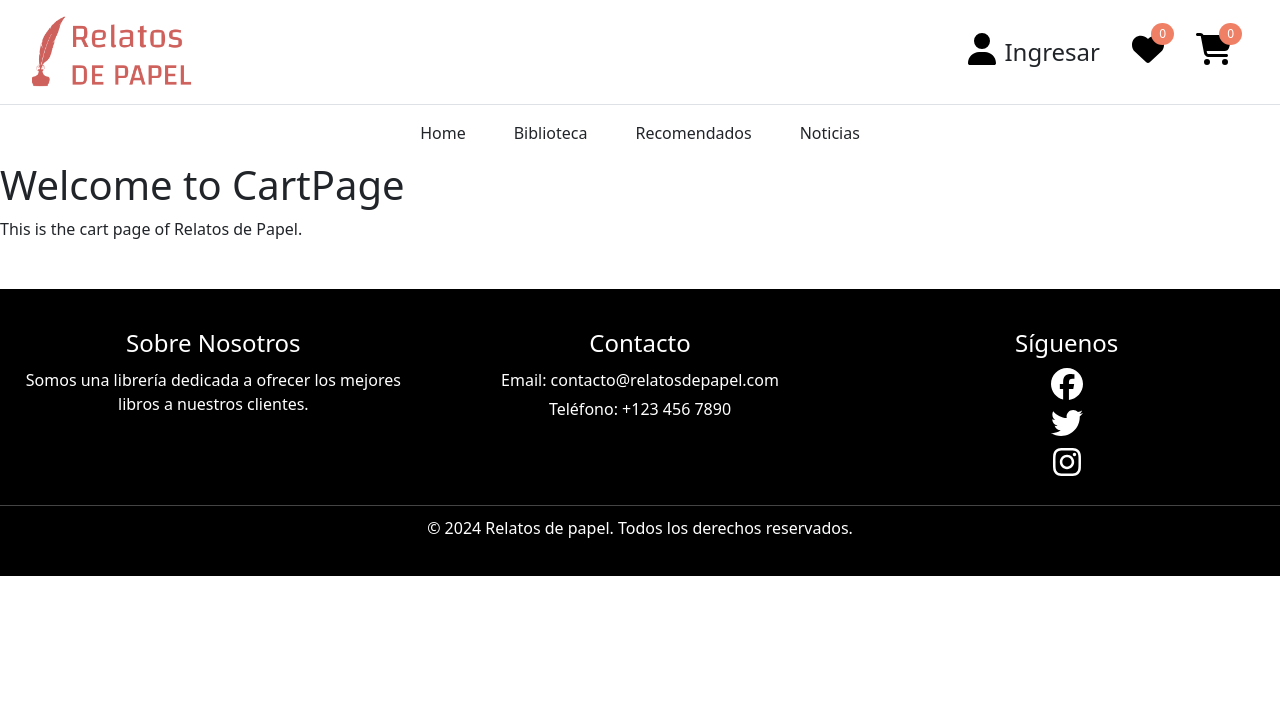
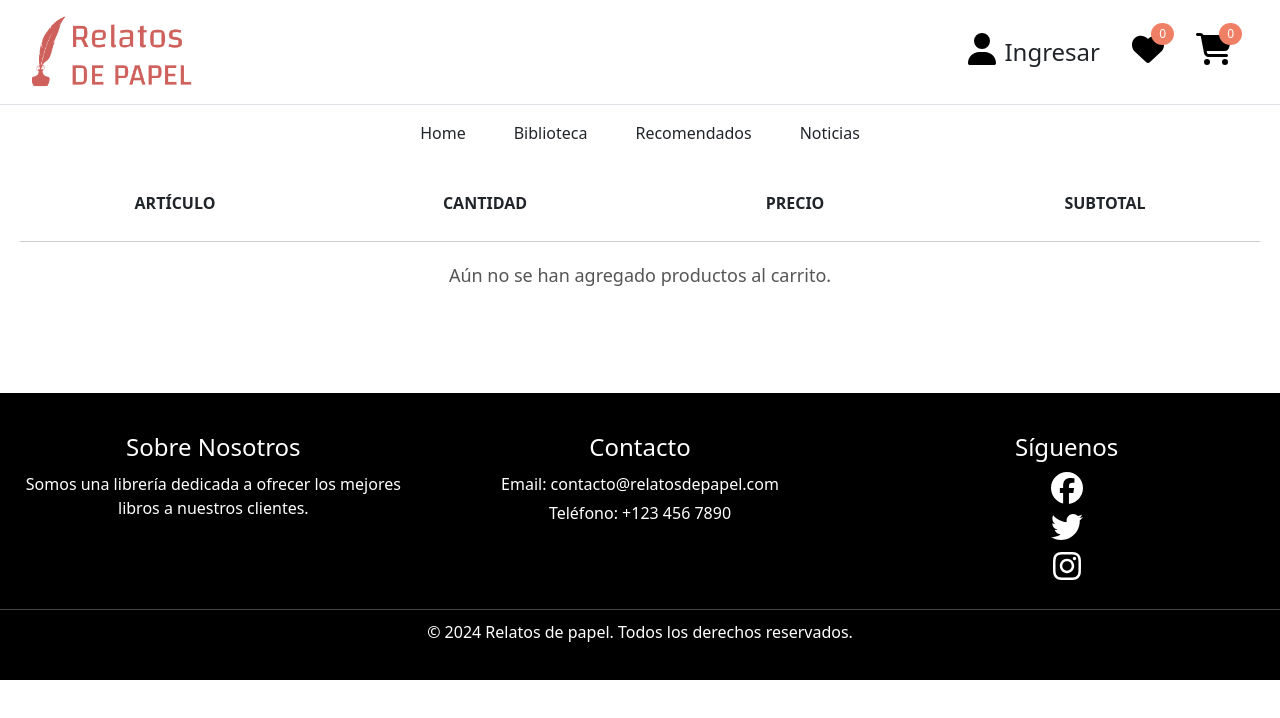
Before and after one commit to Xavi2996/relatos-papel-front, a React (Create React App) app: page /cart in a window 1280 px wide. Shown: the top 718 px of the page. Built offline with nearby package versions, Linux system fonts and the light colour scheme.

Commit message:
Apartado Carrito de compras

```diff
--- a/src/pages/CartPage/CartPage.js
+++ /dev/null
@@ -1,13 +0,0 @@
-import {React} from 'react';
-import './CartPage.scss';
-
-const CartPage = () => {
-    return (
-        <div>
-            <h1>Welcome to CartPage</h1>
-            <p>This is the cart page of Relatos de Papel.</p>
-        </div>
-    );
-}
-
-export default CartPage;
--- /dev/null
+++ b/src/pages/CartPage/CartPage.jsx
@@ -0,0 +1,79 @@
+import React, { useContext } from 'react';
+import './CartPage.scss';
+import { AppContext } from "../../utilities/AppContext";
+import { FontAwesomeIcon } from '@fortawesome/react-fontawesome';
+import { faTrash } from '@fortawesome/free-solid-svg-icons';
+
+const CartPage = () => {
+  const { cart, updateCartQuantity, removeFromCart } = useContext(AppContext);
+
+  const calculateSubtotal = (price, quantity) => price * quantity;
+
+  const groupedCart = cart.reduce((acc, book) => {
+    const existingBook = acc.find(item => item.id === book.id);
+    if (existingBook) {
+      existingBook.quantity += book.quantity || 1;
+    } else {
+      acc.push({ ...book, quantity: book.quantity || 1 });
+    }
+    return acc;
+  }, []);
+
+  const total = groupedCart.reduce((acc, book) => acc + calculateSubtotal(book.price, book.quantity), 0);
+
+  const handleQuantityChange = (bookId, quantity) => {
+    updateCartQuantity(bookId, quantity);
+  };
+
+  const handleRemove = (bookId) => {
+    removeFromCart(bookId);
+  };
+
+  return (
+    <div className="cart-page">
+      <div>
+        <div className="cart-header">
+          <p>ARTÍCULO</p>
+          <p>CANTIDAD</p>
+          <p>PRECIO</p>
+          <p>SUBTOTAL</p>
+        </div>
+        {groupedCart.length === 0 ? (
+          <div className="empty-cart-message">
+            <p>Aún no se han agregado productos al carrito.</p>
+          </div>
+        ) : (
+          groupedCart.map((book, index) => (
+            <div className="cart-item" key={index}>
+              <div className='d-flex align-items-center'>
+                <img src={book.image} alt={book.title} className='img-cart m-0'/>
+                <div>
+                  <h5 className='text-center mt-1'>{book.title}</h5>
+                  <h6 className='text-center'>{book.author}</h6>
+                </div>
+              </div>
+              <input
+                type="number"
+                value={book.quantity}
+                min="1"
+                onChange={(e) => handleQuantityChange(book.id, parseInt(e.target.value))}
+              />
+              <p>${book.price}</p>
+              <p>${calculateSubtotal(book.price, book.quantity)}</p>
+              <button className="btn-trash" onClick={() => handleRemove(book.id)}>
+                <FontAwesomeIcon icon={faTrash} />
+              </button>
+            </div>
+          ))
+        )}
+        {groupedCart.length > 0 && (
+          <div className="cart-total">
+            <p>Total: ${total.toFixed(2)}</p>
+          </div>
+        )}
+      </div>
+    </div>
+  );
+}
+
+export default CartPage;
--- a/src/pages/CartPage/CartPage.scss
+++ b/src/pages/CartPage/CartPage.scss
@@ -0,0 +1,85 @@
+/* filepath: /c:/Users/xavie/OneDrive/Documents/UNIR/Máster Ingeniería de Software/Desarrollo web fullstack/Actividades/Actividad1/relatos-de-papel/src/pages/CartPage/CartPage.scss */
+.cart-page {
+    width: 100%;
+    padding: 20px;
+  }
+
+  .cart-header, .cart-item {
+    display: flex;
+    justify-content: space-between;
+    align-items: center;
+    padding: 10px 0;
+    border-bottom: 1px solid #ccc;
+  }
+
+  .cart-header p {
+    font-weight: bold;
+    flex: 1;
+    text-align: center;
+  }
+
+  .cart-item {
+    display: flex;
+    justify-content: space-between;
+    align-items: center;
+  }
+
+  .cart-item img {
+    width: 100px;
+    height: auto;
+    margin-right: 20px;
+  }
+
+  .cart-item div {
+    display: flex;
+    flex-direction: column;
+  }
+
+  .cart-item p {
+    margin: 0;
+    padding: 5px 0;
+  }
+
+  .cart-item input[type="number"] {
+    width: 50px;
+    text-align: center;
+    margin-right: 20px;
+  }
+
+  .cart-total {
+    margin-top: 20px;
+    font-weight: bold;
+    text-align: right;
+  }
+
+  .img-cart {
+    width: 80px;
+    height: auto;
+    margin-right: 20px;
+  }
+
+  .d-flex {
+    display: flex;
+  }
+
+  .align-items-center {
+    align-items: center;
+  }
+
+  .btn-trash {
+    background: none;
+    font-size: 1.5rem;
+    border: none;
+    color: red;
+    cursor: pointer;
+    &:hover {
+      color: darkred;
+    }
+  }
+
+  .empty-cart-message {
+    text-align: center;
+    padding: 20px;
+    font-size: 18px;
+    color: #555;
+  }
--- a/src/utilities/AppContext.jsx
+++ b/src/utilities/AppContext.jsx
@@ -13,10 +13,34 @@ export const AppProvider = ({ children }) => {
       setFavorites([...favorites, book]);
     }
   };
-  const addCart = (book) => setCart([...cart, book]);
+
+  const addCart = (book) => {
+    setCart(prevCart => {
+      const existingBook = prevCart.find(item => item.id === book.id);
+      if (existingBook) {
+        return prevCart.map(item =>
+          item.id === book.id ? { ...item, quantity: (item.quantity || 1) + 1 } : item
+        );
+      } else {
+        return [...prevCart, { ...book, quantity: 1 }];
+      }
+    });
+  };
+
+  const updateCartQuantity = (bookId, quantity) => {
+    setCart(prevCart =>
+      prevCart.map(item =>
+        item.id === bookId ? { ...item, quantity: quantity } : item
+      )
+    );
+  };
+
+  const removeFromCart = (bookId) => {
+    setCart(prevCart => prevCart.filter(item => item.id !== bookId));
+  };
 
   return (
-    <AppContext.Provider value={{ favorites, cart, addCart,toggleFavorite }}>
+    <AppContext.Provider value={{ favorites, cart, addCart,toggleFavorite, updateCartQuantity, removeFromCart }}>
       {children}
     </AppContext.Provider>
   );
```
Also changed, not shown: src/mocks/books.jsx (+15 -15 lines).
